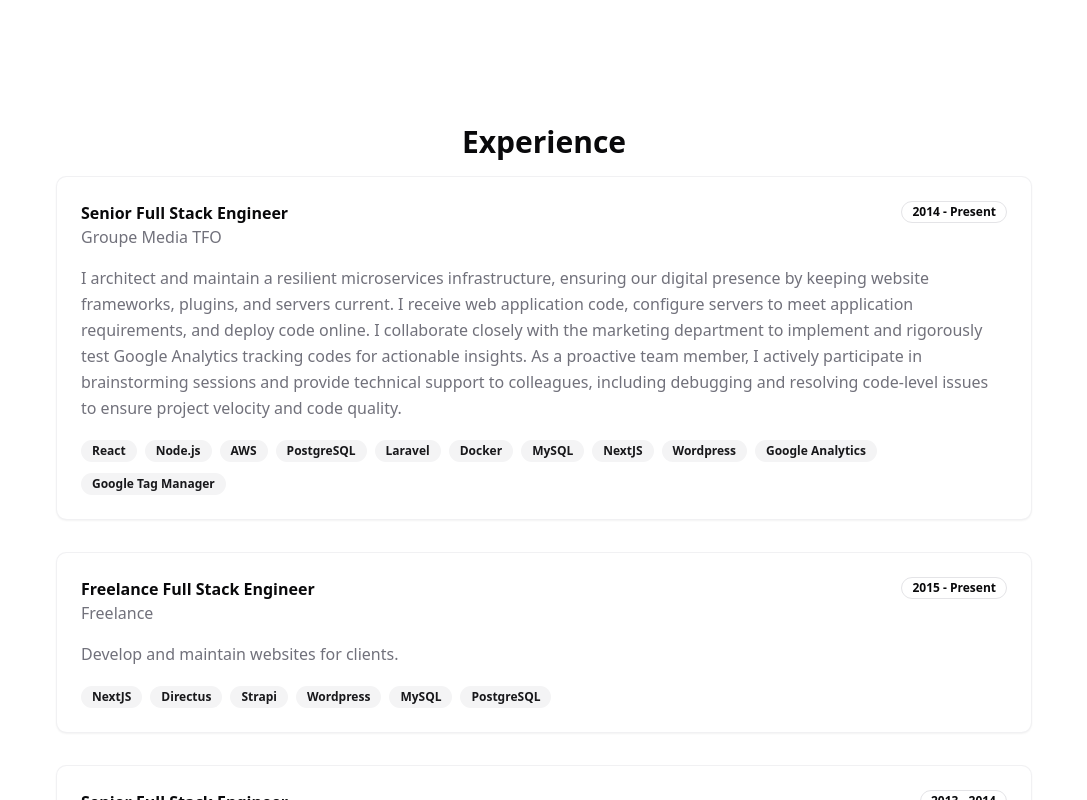
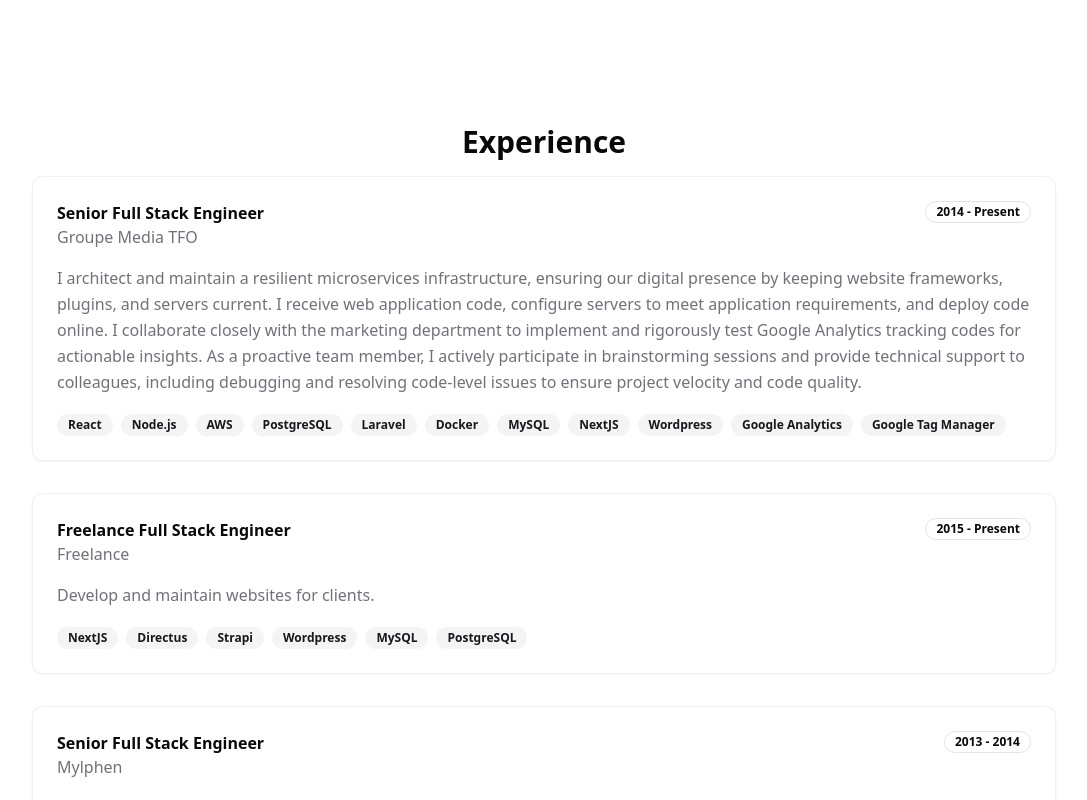
Before and after one commit to jymele/mysite, a Next.js app: page / in a window 1280 px wide. Shown: the part 1680-2480 px from the top of the page, without its empty margins (96-1183 px from the left). Built offline with nearby package versions, Linux system fonts and the light colour scheme; no server answers.

Commit message:
fix: adjust padding in Experience component for improved layout

```diff
--- a/components/Experience.tsx
+++ b/components/Experience.tsx
@@ -17,7 +17,7 @@ const Experience: React.FC = () => {
       viewport={{ once: true, margin: "-100px" }}
       transition={{ duration: 0.6 }}
     >
-      <div className=" max-w-5xl mx-auto px-6 text-pretty">
+      <div className=" max-w-5xl mx-auto  text-pretty">
         <motion.h2
           className="text-3xl mb-4 font-bold text-foreground text-center"
           initial={{ opacity: 0, x: -20 }}
```
